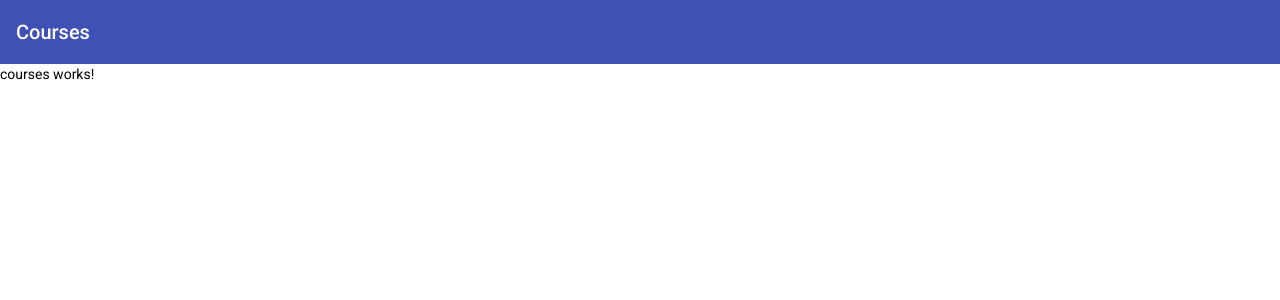
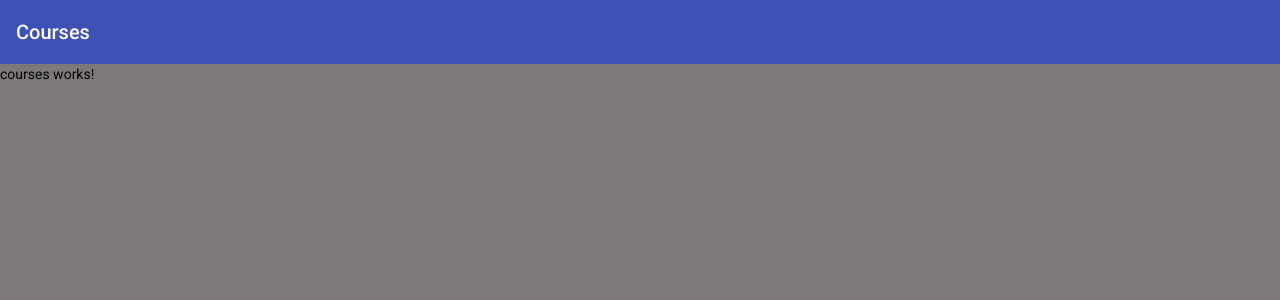
Before and after one commit to arthurmdros/InitialProject, an Angular app in the folder frontend/: page /courses in a window 1280 px wide. Shown: the top 300 px of the page. Built offline with nearby package versions, Linux system fonts and the light colour scheme.

Commit message:
Updating title html and styles

```diff
--- a/frontend/src/index.html
+++ b/frontend/src/index.html
@@ -2,7 +2,7 @@
 <html lang="en">
 <head>
   <meta charset="utf-8">
-  <title>Frontend</title>
+  <title>Courses</title>
   <base href="/">
   <meta name="viewport" content="width=device-width, initial-scale=1">
   <link rel="icon" type="image/x-icon" href="favicon.ico">
--- a/frontend/src/styles.css
+++ b/frontend/src/styles.css
@@ -1,4 +1,13 @@
-/* You can add global styles to this file, and also import other style files */
+/*@import '@angular/material/theming';
+@include mat-core();
+
+$custom-app-primary: mat-palette($mat-blue);
+$custom-app-secondary: mat-palette($mat-indigo, A200, A400, 700);
+$custom-app-warn: mat-palette($mat-red);
+
+$custom-theme: mat-dark-theme($custom-app-primary, $custom-app-secondary, $custom-app-warn);
+
+@include angular-material-theme($custom-theme);*/
 
 html, body { height: 100%; }
-body { margin: 0; font-family: Roboto, "Helvetica Neue", sans-serif; }
+body { margin: 0; font-family: Roboto, "Helvetica Neue", sans-serif;  background-color: rgba(59, 54, 54, 0.664);}
```
